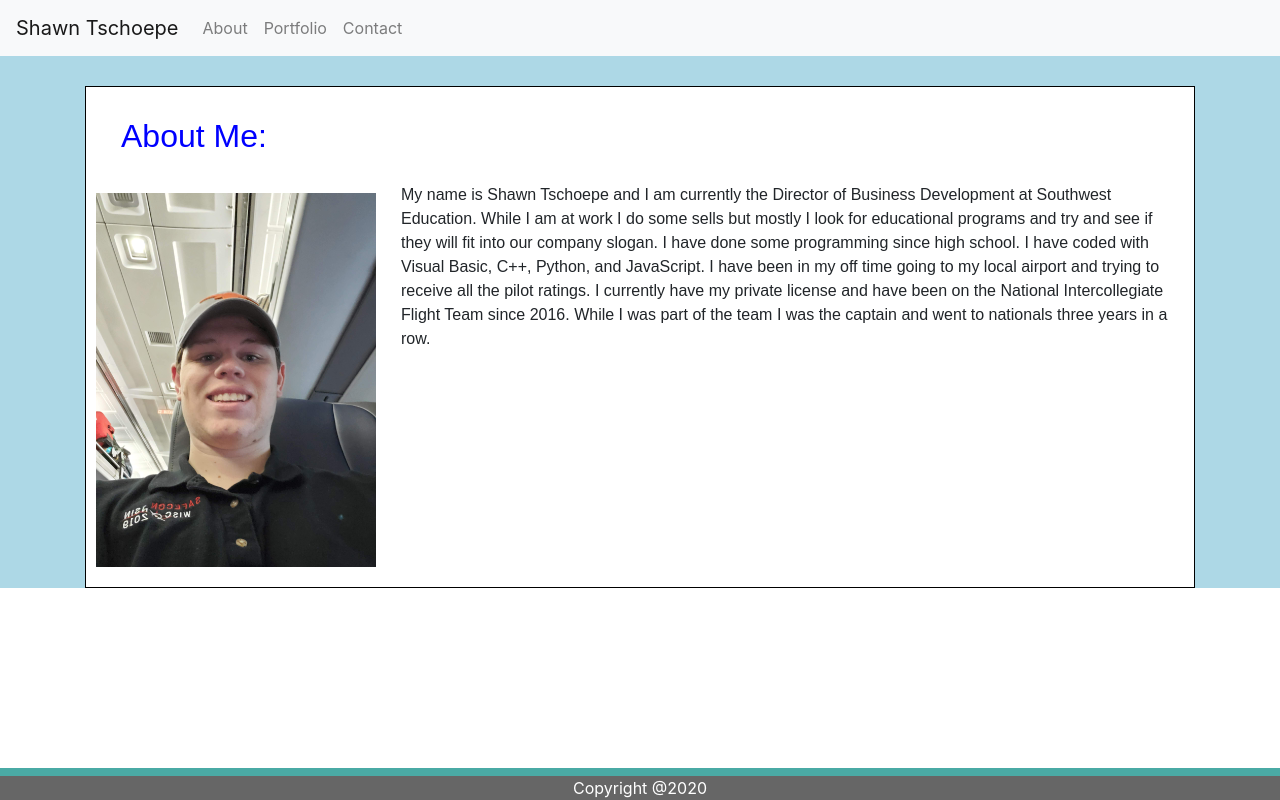
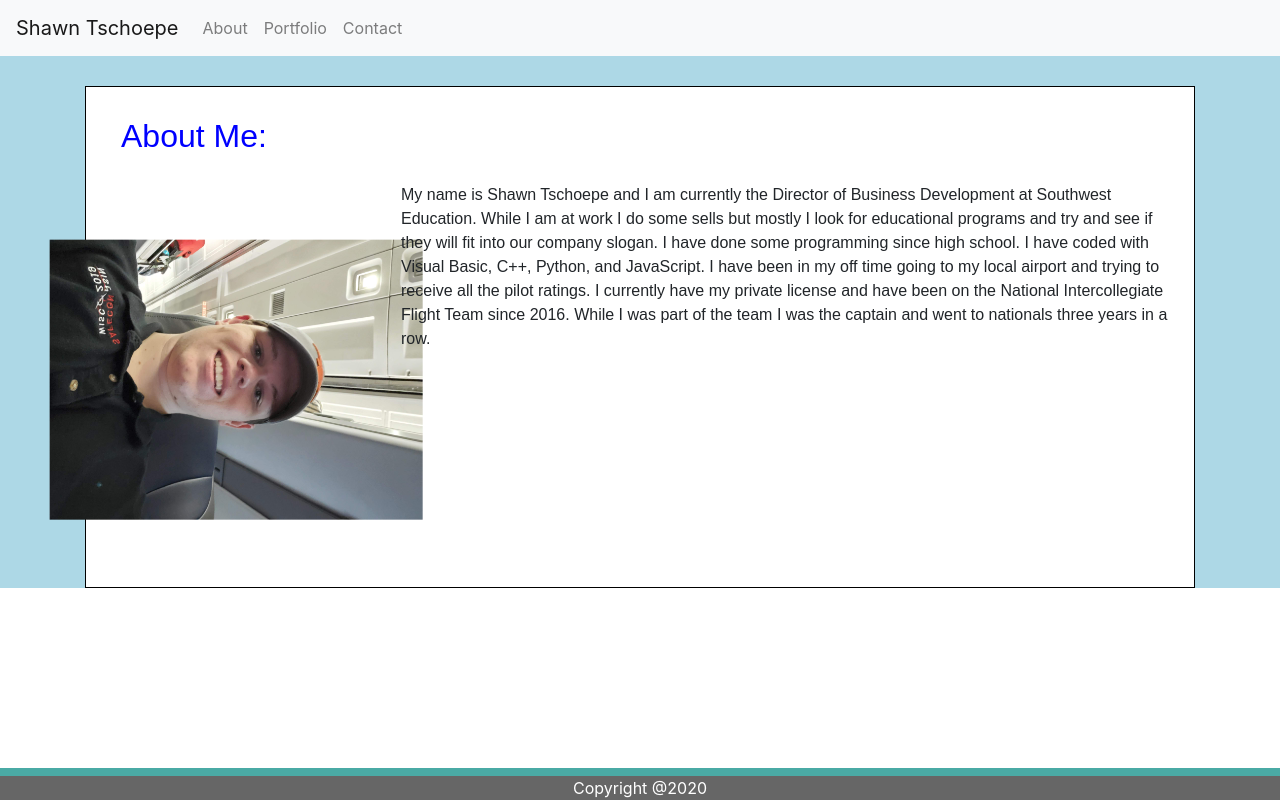
Before and after one commit to shawn220a/react-portfolio, a React (Create React App) app: page / in a window 1280 px wide. Built offline with nearby package versions, Linux system fonts and the light colour scheme.

Commit message:
Fix image on home page

```diff
--- a/src/components/home/home.css
+++ b/src/components/home/home.css
@@ -16,6 +16,7 @@
 .aboutMe img {
   display: block;
   height: auto;
+  transform: rotate(90deg);
   width: 300px;
   padding: 10px;
 }
```
